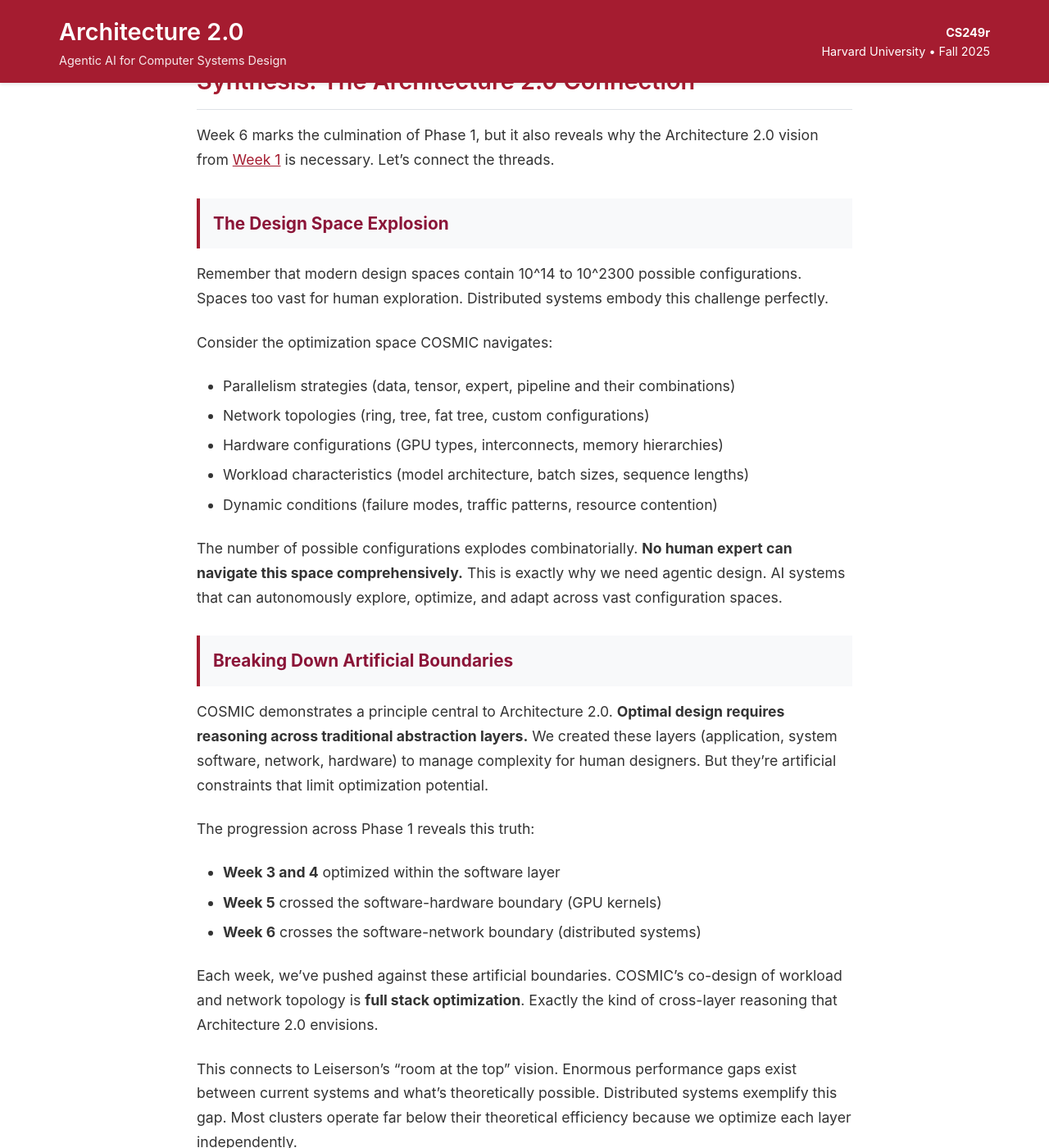
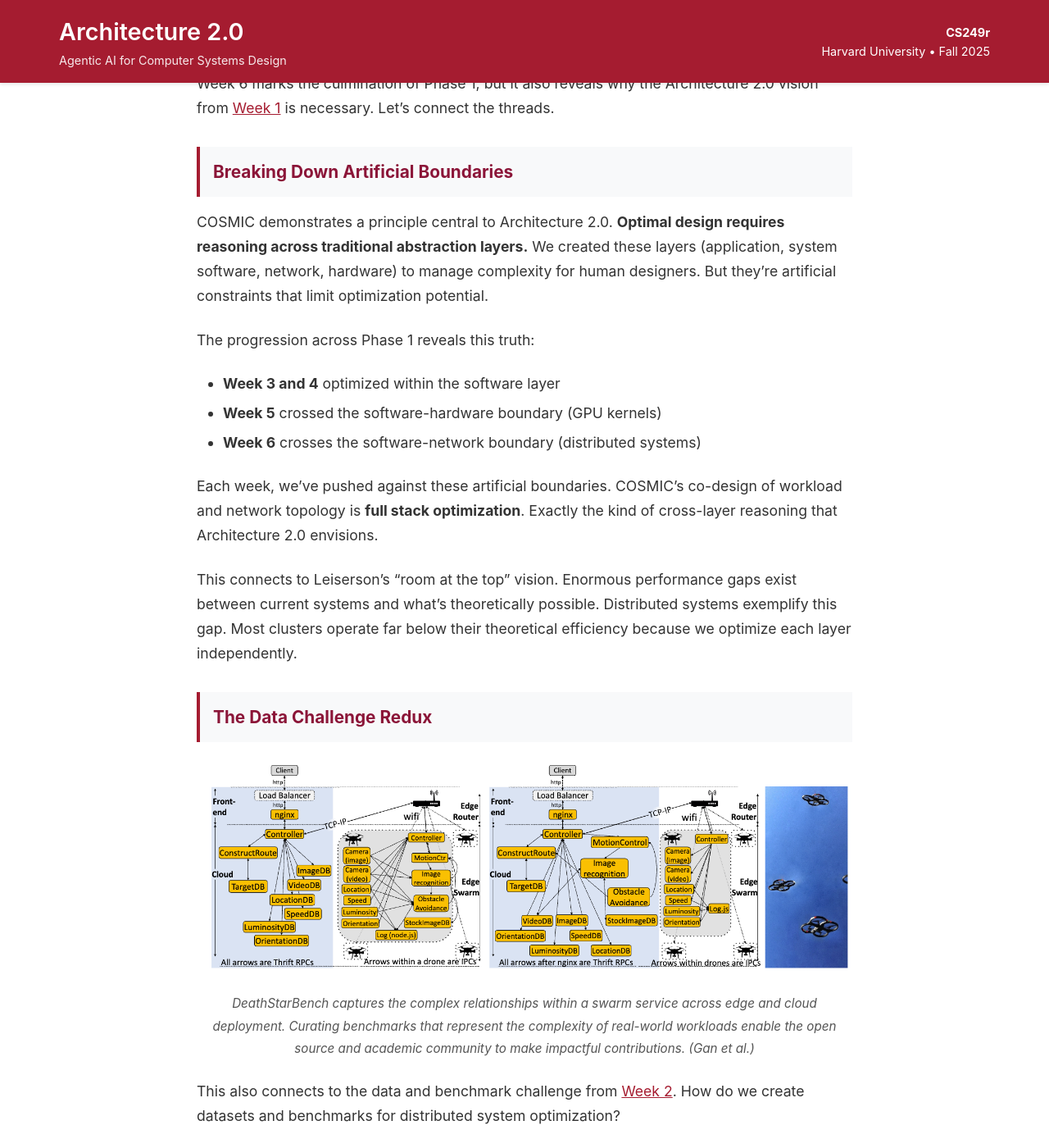
Before and after one commit to harvard-edge/cs249r_fall2025, a Jekyll site: the page built from _posts/2024-10-08-week-6-distributed-systems-integration.md, in a window 1280 px wide and 1400 px high, scrolled down 14990 px. Shown: the whole window at 82% size. Built offline with Jekyll 4.4.1, drawn with Linux system fonts in a browser that asks for light colours; comment, search, counter and statistics services are not loaded; some of the changed text lies outside the part shown.

Commit message:
update week 6 with images and cuts

```diff
--- a/_posts/2024-10-08-week-6-distributed-systems-integration.md
+++ b/_posts/2024-10-08-week-6-distributed-systems-integration.md
@@ -65,6 +65,11 @@
 
 The efficiency of these operations depends critically on the network topology and the algorithms used to implement them.
 
+<figure class="post-figure">
+<img src="/cs249r_fall2025/assets/images/blog_images/week_6/distributed_parallelism.png" alt="Visualization of data, tensor, and pipeline parallelism">
+<figcaption><em>Visualization of distributed training strategies—data, tensor, and pipeline parallelism—that shape communication patterns at scale. (UvA DL Notebooks)</em></figcaption>
+</figure>
+
 **Multiple Parallelism Strategies**: Our class discussion revealed that modern distributed training employs several forms of parallelism simultaneously.
 
 **Data Parallelism**: Each node processes different data batches with identical model replicas. Requires all-reduce to synchronize gradients.
@@ -98,6 +103,11 @@
 ---
 
 ## PHASE 2: Co-Design as the Answer
+
+<figure class="post-figure">
+<img src="/cs249r_fall2025/assets/images/blog_images/week_6/cosmic.png" alt="COSMIC overview diagram">
+<figcaption><em>COSMIC's summary of a parameter set architecture to capture the full-stack distributed ML design space and an ML-based optimization framework to design new distributed ML infrastructures. (Raju et al.)</em></figcaption>
+</figure>
 
 ### The COSMIC Approach
 
@@ -245,19 +255,6 @@
 
 The challenge for the research community is clear. **How do we create benchmarks that capture dynamism without making them so complex that results become irreproducible?**
 
-### The Analytical + ML Pattern
-
-Beyond creating better benchmarks, our discussion surfaced a crucial pattern that's emerging in AI for systems work. Combining analytical models with machine learning. The Concorde project we read about showcases this approach, achieving 5 orders of magnitude speedup over cycle accurate simulation with only ~2% error.
-
-The insight is counterintuitive. **Simple analytical models that are "wrong" can be more useful than complex simulations that are "right."**
-
-Here's the pattern:
-1. Use analytical models (like roofline analysis) for first order effects. They're fast and interpretable.
-2. Apply ML to learn the messy interactions and second order effects that analytical models miss.
-3. Combine them to get speed AND accuracy.
-
-This compositional thinking (leveraging decades of modeling expertise as a foundation, then using ML for what we can't model analytically) is an important design pattern for AI driven systems optimization. It's not "ML replaces everything." It's "ML complements what we already know."
-
 ### The Self-Improvement Vision
 
 Toward the end of our discussion, students asked about self improving ML systems. Can we create "automatic positive feedback loops" where systems learn to optimize themselves?
@@ -302,19 +299,6 @@
 
 Week 6 marks the culmination of Phase 1, but it also reveals why the Architecture 2.0 vision from [Week 1](/blog/2024/09/03/week-1-architecture-2-0/) is necessary. Let's connect the threads.
 
-### The Design Space Explosion
-
-Remember that modern design spaces contain 10^14 to 10^2300 possible configurations. Spaces too vast for human exploration. Distributed systems embody this challenge perfectly.
-
-Consider the optimization space COSMIC navigates:
-- Parallelism strategies (data, tensor, expert, pipeline and their combinations)
-- Network topologies (ring, tree, fat tree, custom configurations)
-- Hardware configurations (GPU types, interconnects, memory hierarchies)
-- Workload characteristics (model architecture, batch sizes, sequence lengths)
-- Dynamic conditions (failure modes, traffic patterns, resource contention)
-
-The number of possible configurations explodes combinatorially. **No human expert can navigate this space comprehensively.** This is exactly why we need agentic design. AI systems that can autonomously explore, optimize, and adapt across vast configuration spaces.
-
 ### Breaking Down Artificial Boundaries
 
 COSMIC demonstrates a principle central to Architecture 2.0. **Optimal design requires reasoning across traditional abstraction layers.** We created these layers (application, system software, network, hardware) to manage complexity for human designers. But they're artificial constraints that limit optimization potential.
@@ -329,6 +313,11 @@
 This connects to Leiserson's "room at the top" vision. Enormous performance gaps exist between current systems and what's theoretically possible. Distributed systems exemplify this gap. Most clusters operate far below their theoretical efficiency because we optimize each layer independently.
 
 ### The Data Challenge Redux
+
+<figure class="post-figure">
+<img src="/cs249r_fall2025/assets/images/blog_images/week_6/deathstarbench.png" alt="DeathStarBench swarm service diagram">
+<figcaption><em>DeathStarBench captures the complex relationships within a swarm service across edge and cloud deployment. Curating benchmarks that represent the complexity of real-world workloads enable the open source and academic community to make impactful contributions. (Gan et al.)</em></figcaption>
+</figure>
 
 This also connects to the data and benchmark challenge from [Week 2](/blog/2024/09/08/week-2-fundamental-challenges/). How do we create datasets and benchmarks for distributed system optimization?
 
```
Also changed, not shown: assets/images/blog_images/week_6/cosmic.png (added), assets/images/blog_images/week_6/deathstarbench.png (added), assets/images/blog_images/week_6/distributed_parallelism.png (added).
